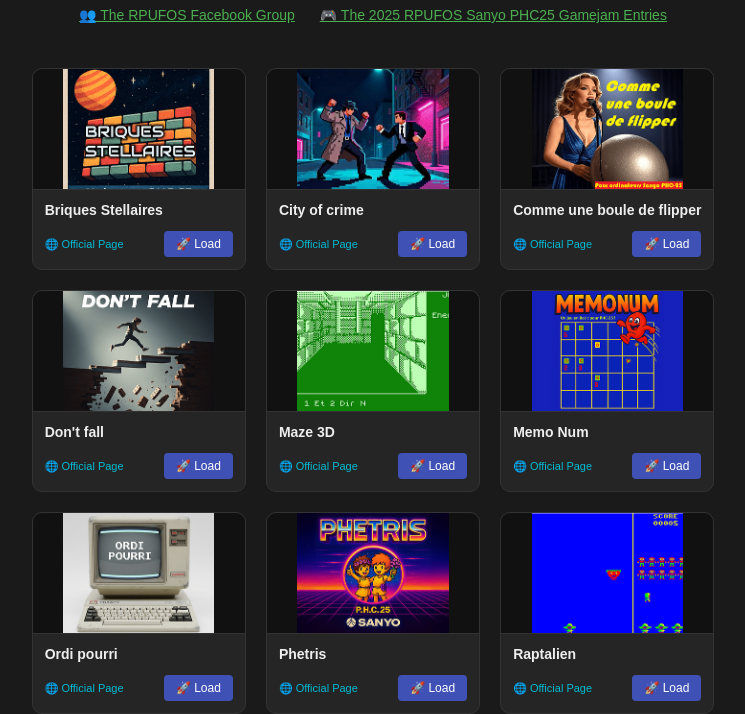
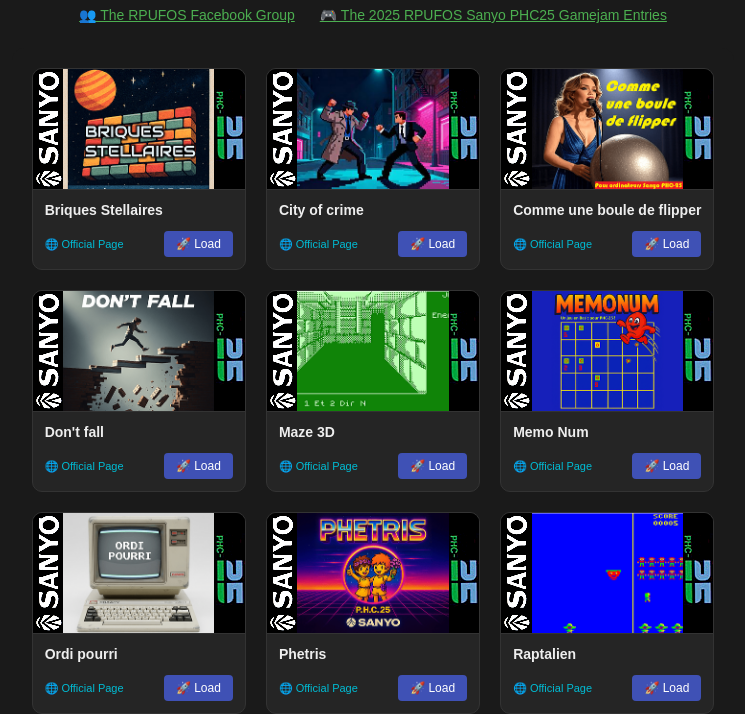
Before and after one commit to Aurelien34/rpufos-phc25, a plain HTML site: page index.html in a window 1280 px wide. Shown: the part 103-817 px from the top of the page, without its empty margins (267-1012 px from the left). Drawn offline with Linux system fonts and the light colour scheme; no server answers.

Commit message:
Added background image for the gallery

```diff
--- a/index.html
+++ b/index.html
@@ -174,7 +174,7 @@
             width: 100%;
             height: 120px;
             object-fit: contain;
-            background: #111;
+            background: #111 url('images/background.png') center/cover no-repeat;
             border-bottom: 1px solid #333;
         }
 
```
Also changed, not shown: images/background.png (added), images/welcome.png.
